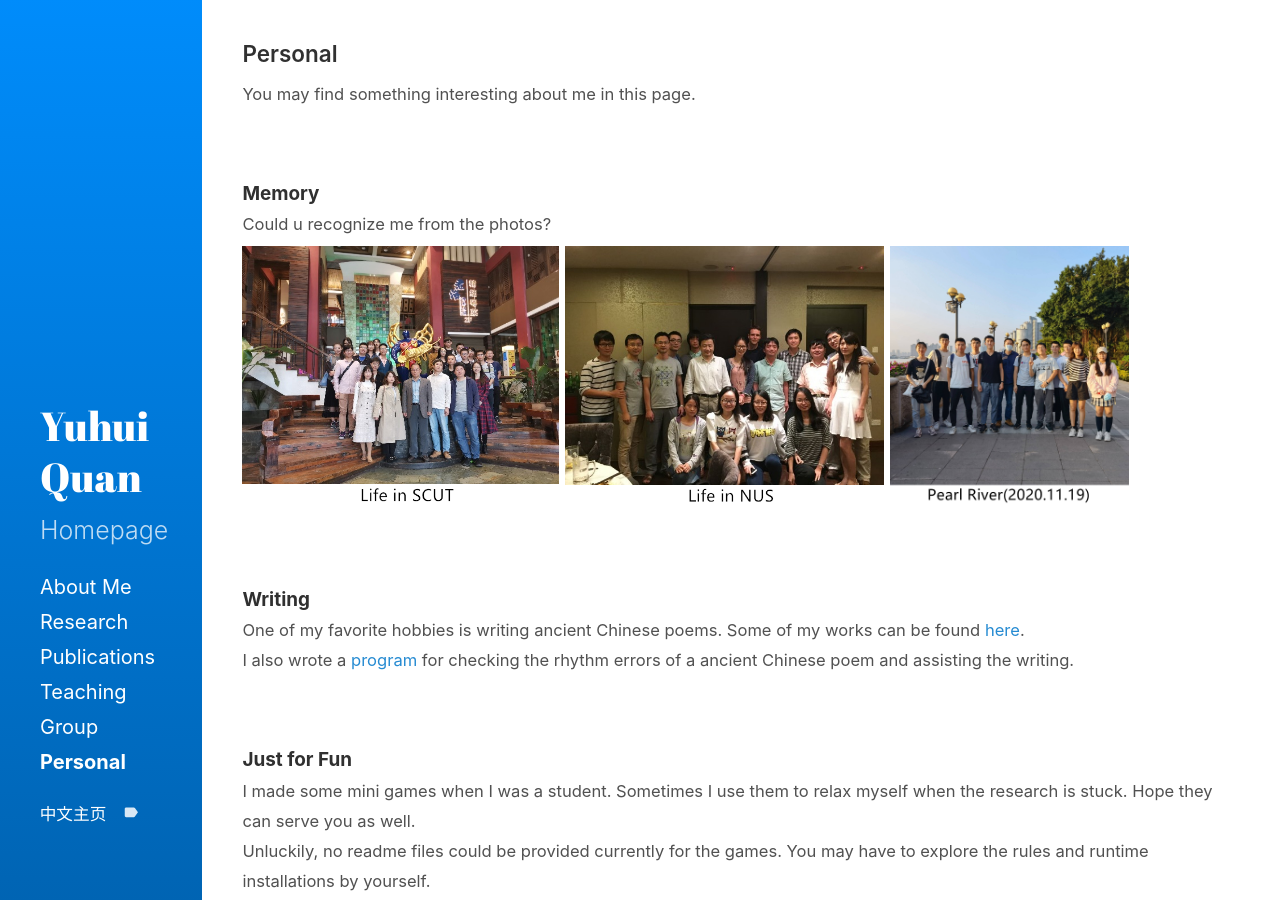
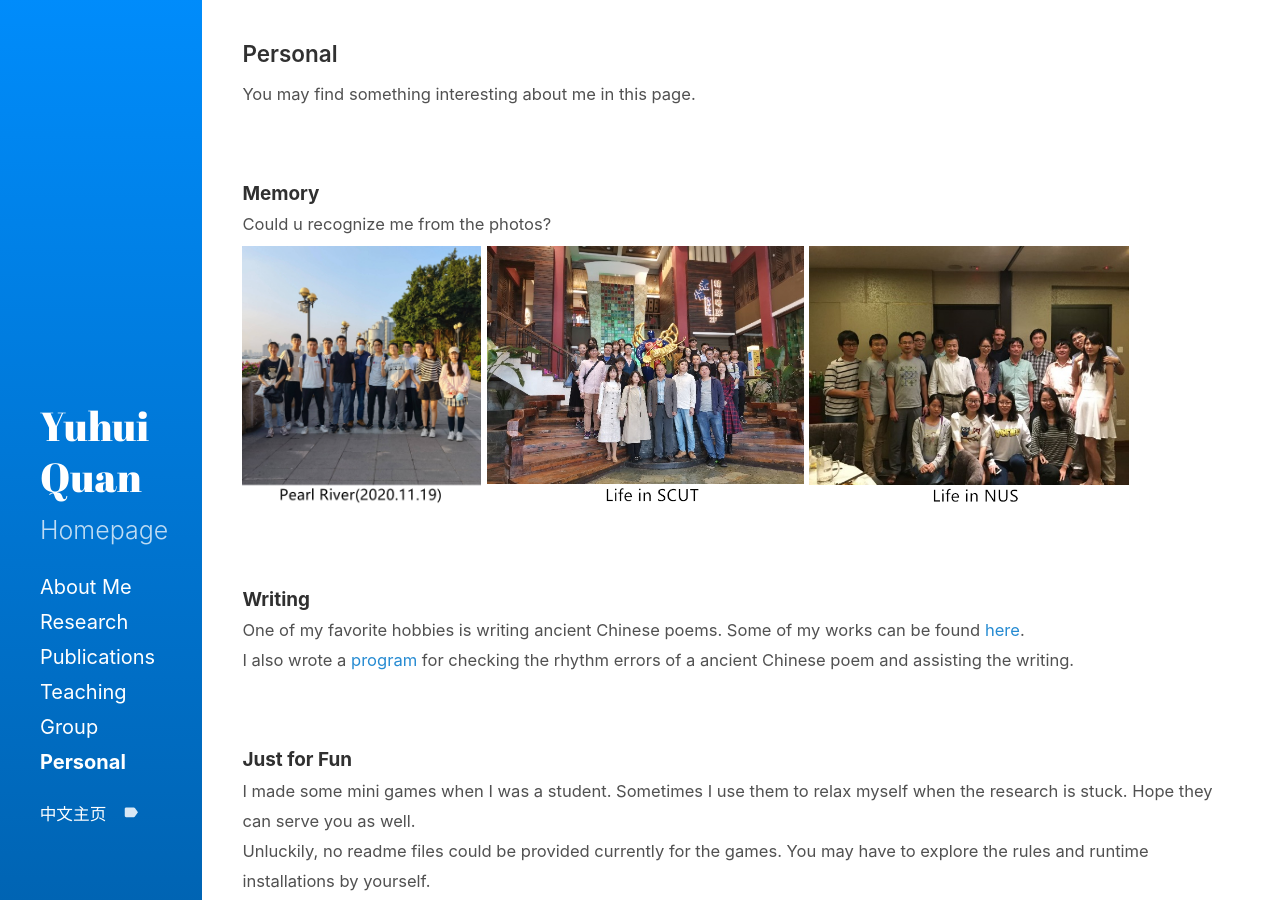
Before and after one commit to csyhquan/csyhquan.github.io, a Jekyll site: the page built from category/personal.md, in a window 1280 px wide and 900 px high. Built offline with Jekyll 4.4.1, drawn with Linux system fonts in a browser that asks for light colours.

Commit message:
swap imgs

```diff
--- a/category/personal.md
+++ b/category/personal.md
@@ -11,9 +11,9 @@ p.ex1 {margin-bottom:0.2cm}
 <t-half><strong>Memory</strong></t-half>
 <p class="ex1"><t1>Could u recognize me from the photos?</t1></p>
 <p>
+<img src="https://github.com/csyhquan/csyhquan.github.io/raw/master/images/Pearl_River(2020.11.19).jpg" alt="" height="260" class="pimg"/>
 <img src="https://github.com/csyhquan/csyhquan.github.io/raw/master/images/personal_1.png" alt="" height="260" class="pimg"/>
 <img src="https://github.com/csyhquan/csyhquan.github.io/raw/master/images/personal_2.png" alt="" height="260" class="pimg"/>
-<img src="https://github.com/csyhquan/csyhquan.github.io/raw/master/images/Pearl_River(2020.11.19).jpg" alt="" height="260" class="pimg"/>
 </p>
 <br>
 <t-half><strong>Writing</strong></t-half>
```
